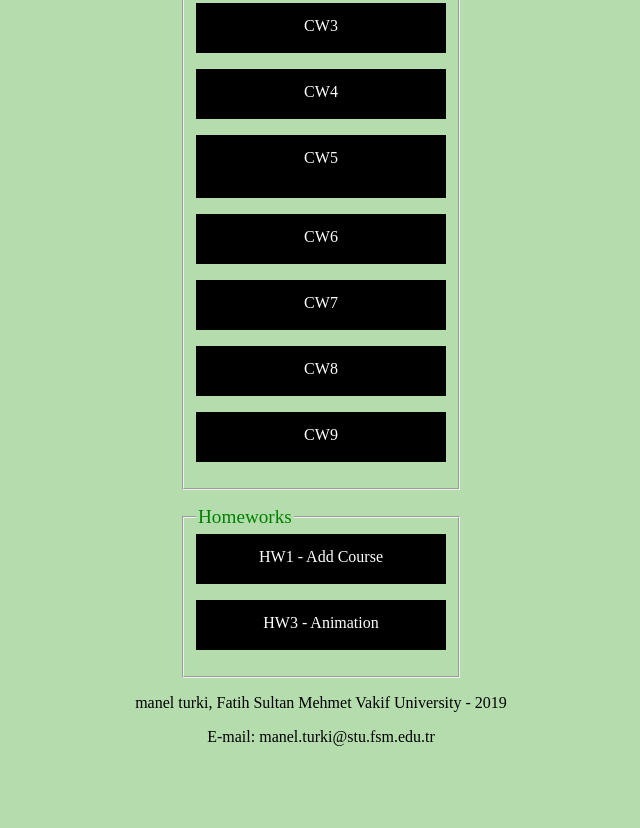
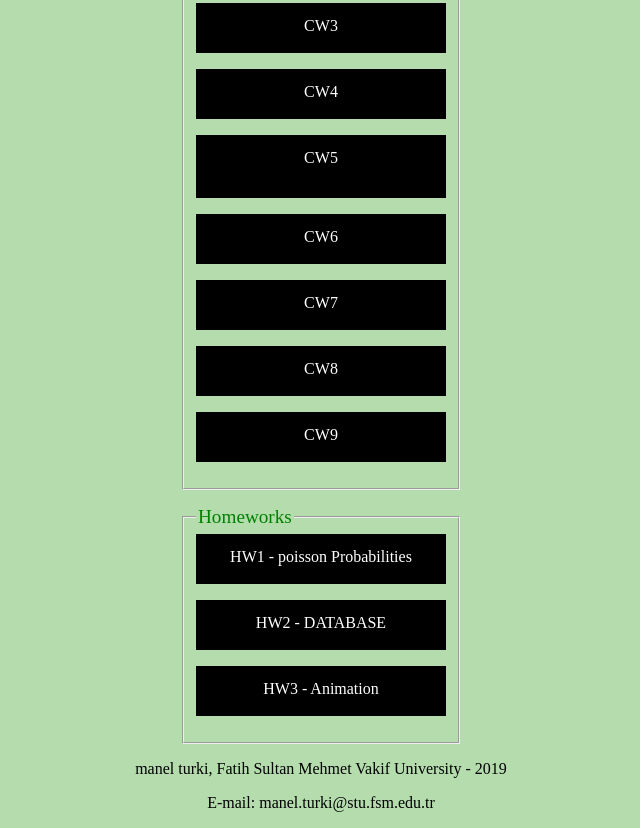
Before and after one commit to manelurki/javascript, a plain HTML site: page index.html in a window 1280 px wide. Shown: the part 437-1265 px from the top of the page, without its empty margins (319-959 px from the left). Before the commit the page ends 1199 px from the top, so only its background shows below. Drawn offline with Linux system fonts and the light colour scheme.

Commit message:
Update index.html

```diff
--- a/index.html
+++ b/index.html
@@ -116,7 +116,10 @@ a:hover, a:active {
 
 <fieldset style="width:250px;">
     <legend style="color:green;font-size:larger;">Homeworks</legend>
-<a href="https://manelurki.github.io/javascript/work.html">HW1 - Add Course</a><p></p>
+<a href="https://manelurki.github.io/javascript/work.html">HW1 - poisson Probabilities</a><p></p>
+
+<a href="https://manelurki.github.io/javascript/HOMEWORK2/test.html">HW2 - DATABASE</a><p></p>
+
 <a href="https://manelurki.github.io/javascript/homework3/homework3.html">HW3 - Animation</a><p></p>
 
 
```
